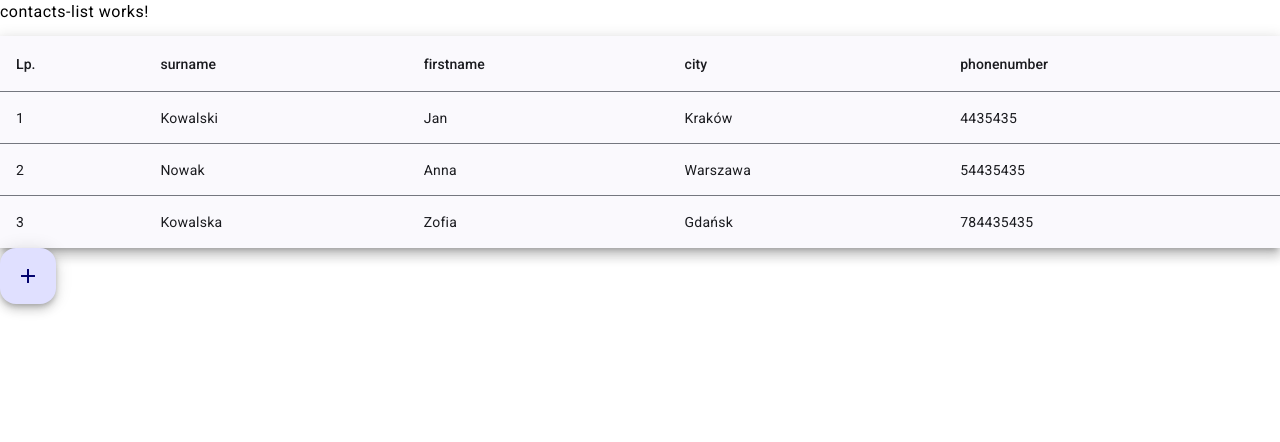
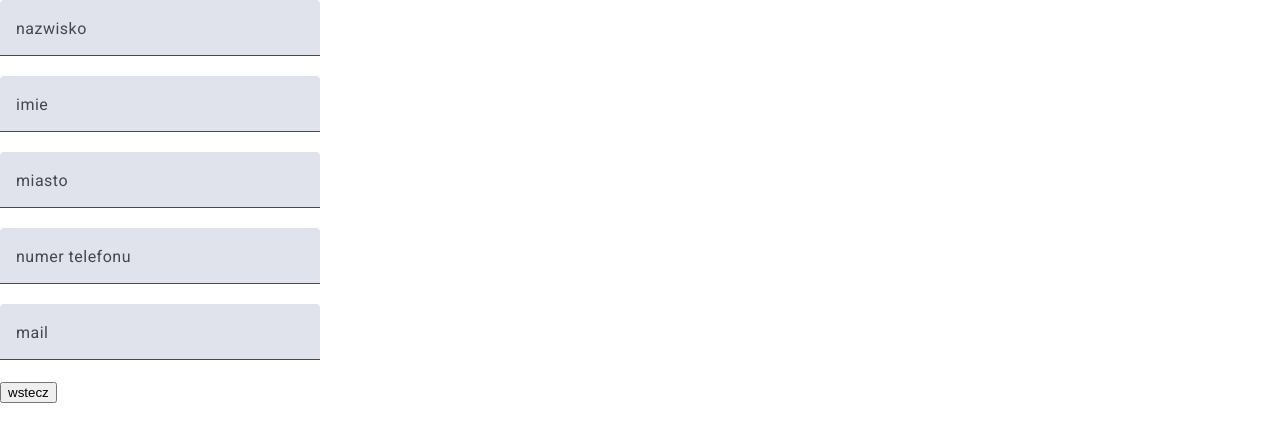
Before and after one commit to cymbalini/app-ang, an Angular app: page /add-contact in a window 1280 px wide. Before the commit this address led to /. Shown: the top 442 px of the page. Built offline with nearby package versions, Linux system fonts and the light colour scheme.

Commit message:
create form model

```diff
--- a/src/app/app-routing.module.ts
+++ b/src/app/app-routing.module.ts
@@ -1,7 +1,12 @@
 import { NgModule } from '@angular/core';
 import { RouterModule, Routes } from '@angular/router';
+import { ContactsListComponent } from './contacts/contacts-list/contacts-list.component';
+import { AddContactComponent } from './contacts/add-contact/add-contact.component';
 
-const routes: Routes = [];
+const routes: Routes = [
+  {path: '', component:ContactsListComponent},
+  {path: 'add-contact', component:AddContactComponent},
+];
 
 @NgModule({
   imports: [RouterModule.forRoot(routes)],
--- a/src/app/app.component.html
+++ b/src/app/app.component.html
@@ -1 +1,2 @@
-<app-contacts-list></app-contacts-list>
+<!-- <app-contacts-list></app-contacts-list> -->
+ <router-outlet></router-outlet>
--- a/src/app/app.module.ts
+++ b/src/app/app.module.ts
@@ -5,6 +5,7 @@ import { AppRoutingModule } from './app-routing.module';
 import { AppComponent } from './app.component';
 import { provideAnimationsAsync } from '@angular/platform-browser/animations/async';
 import { ContactsModule } from './contacts/contacts.module';
+import { provideHttpClient } from '@angular/common/http';
 
 @NgModule({
   declarations: [
@@ -17,7 +18,8 @@ import { ContactsModule } from './contacts/contacts.module';
   ],
   providers: [
     provideClientHydration(),
-    provideAnimationsAsync()
+    provideAnimationsAsync(),
+    provideHttpClient(),
   ],
   bootstrap: [AppComponent]
 })
--- /dev/null
+++ b/src/app/contacts/add-contact/add-contact.component.html
@@ -0,0 +1,24 @@
+<form >
+    <mat-form-field>
+        <mat-label>nazwisko</mat-label>
+        <input matInput placeholder="nazwisko">
+    </mat-form-field>
+
+    <mat-form-field>
+        <mat-label>imie</mat-label>
+        <input matInput placeholder="imie">
+    </mat-form-field>
+    <mat-form-field>
+        <mat-label>miasto</mat-label>
+        <input matInput placeholder="miaso">
+    </mat-form-field>
+    <mat-form-field>
+        <mat-label>numer telefonu</mat-label>
+        <input matInput placeholder="numer telefonu">
+    </mat-form-field>
+    <mat-form-field>
+        <mat-label>mail</mat-label>
+        <input matInput placeholder="mail">
+    </mat-form-field>
+</form>
+<button [routerLink]="['']">wstecz</button>
--- /dev/null
+++ b/src/app/contacts/add-contact/add-contact.component.scss
@@ -0,0 +1,4 @@
+mat-form-field {
+    display: block;
+    width: 25%;
+}
--- /dev/null
+++ b/src/app/contacts/add-contact/add-contact.component.ts
@@ -0,0 +1,25 @@
+import { Component } from '@angular/core';
+import { FormBuilder } from '@angular/forms';
+
+@Component({
+  selector: 'app-add-contact',
+  templateUrl: './add-contact.component.html',
+  styleUrl: './add-contact.component.scss'
+})
+export class AddContactComponent {
+  formModel: any;
+  constructor(
+
+    private fb: FormBuilder
+
+  ){}
+
+  ngOnInit() {
+    this.createFormModel();
+  }
+  createFormModel(){
+    this.formModel = this.fb.group({
+
+    });
+  }
+}
--- a/src/app/contacts/contacts-list/contacts-list.component.html
+++ b/src/app/contacts/contacts-list/contacts-list.component.html
@@ -36,6 +36,6 @@
   <tr mat-row *matRowDef="let row; columns: displayedColumns;"></tr>
 </table>
 
-<button mat-fab>
+<button [routerLink]="['/add-contact']" mat-fab>
   <mat-icon>add</mat-icon>
 </button>
```
Also changed, not shown: src/app/contacts/contacts.module.ts (+10 -3 lines).
